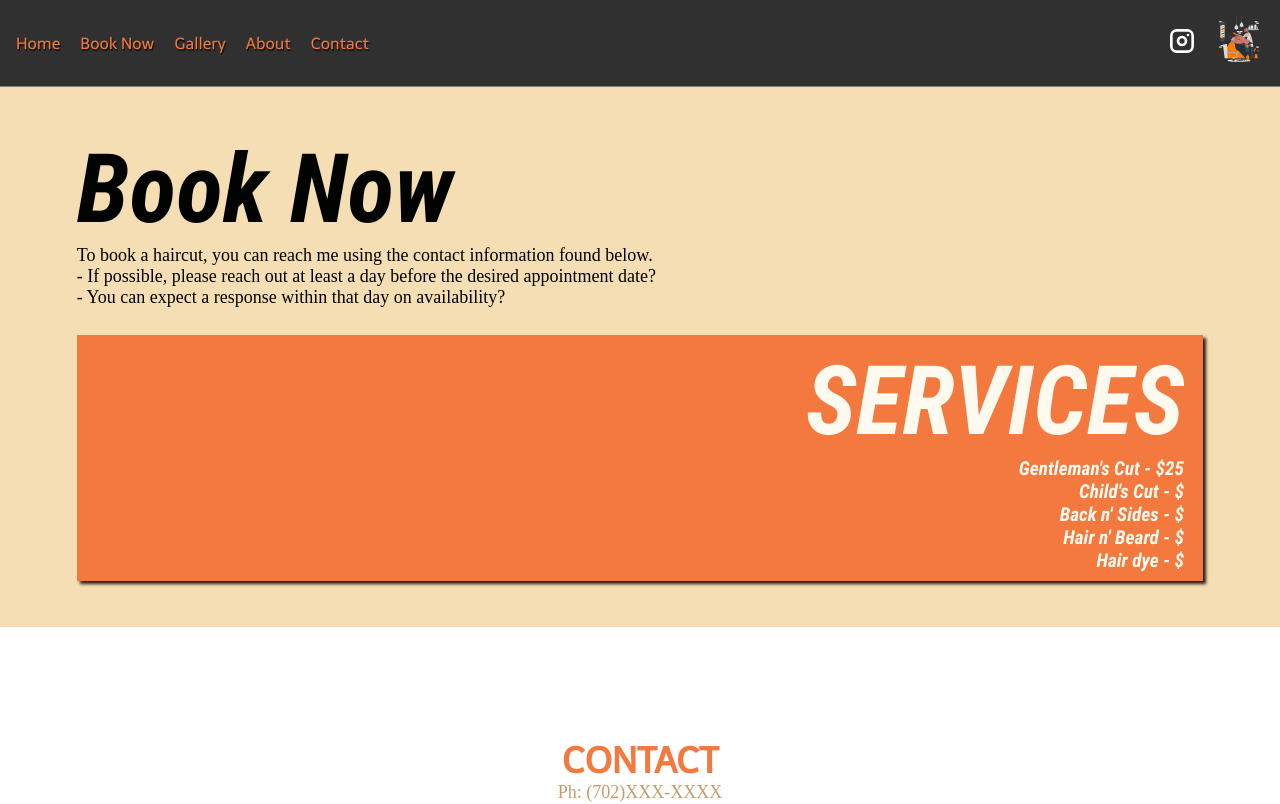
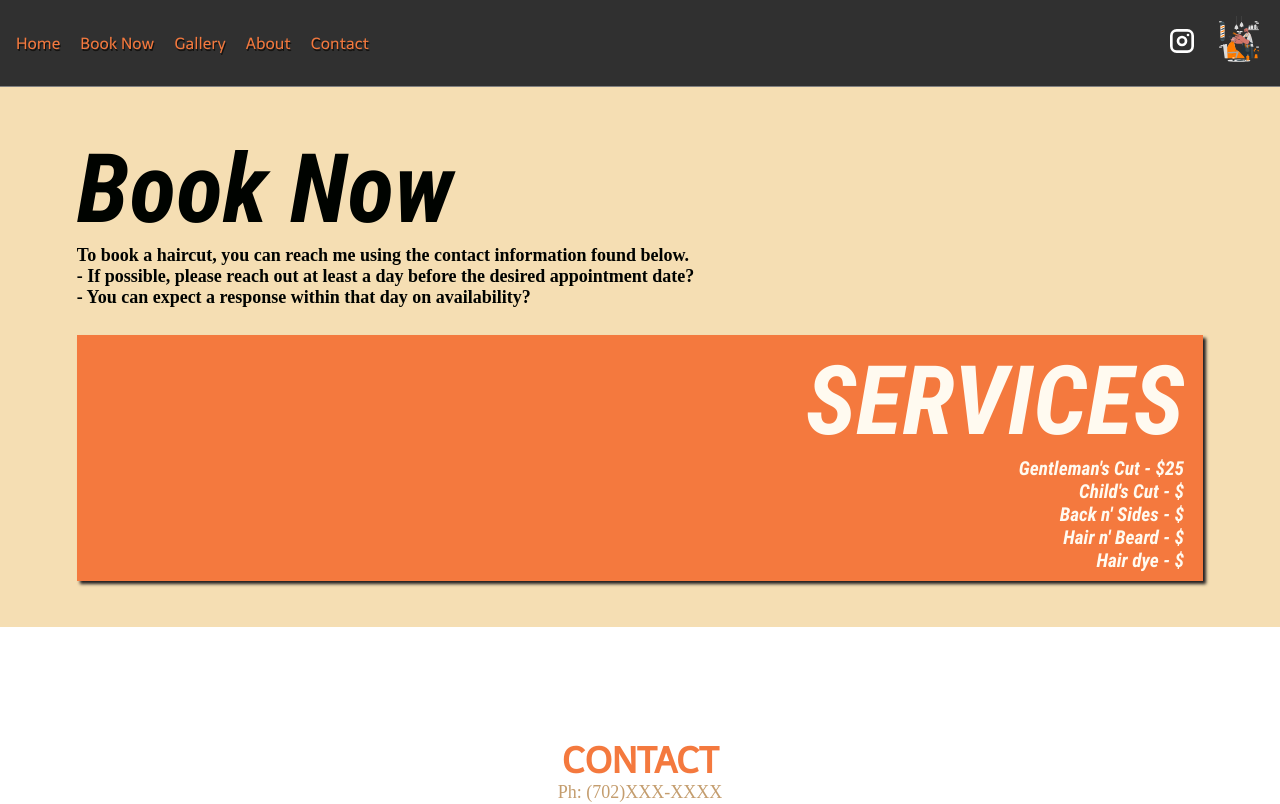
Before and after one commit to avilldaniel/barbershop-ariel, a Next.js app: page /book in a window 1280 px wide. Shown: the top 804 px of the page. Built offline with nearby package versions, Linux system fonts and the light colour scheme; a web font is replaced by a local one.

Commit message:
refactor: images above the fold to have priority, minor CSS updates

```diff
--- a/src/pages/about.tsx
+++ b/src/pages/about.tsx
@@ -11,6 +11,7 @@ const About = () => {
           height={1009}
           width={758}
           // layout="intrinsic"
+          priority
         />
         <p className={sx.text}>
           Ariel was born and raised... His journey as a barber began 201x..
--- a/src/pages/index.tsx
+++ b/src/pages/index.tsx
@@ -18,6 +18,7 @@ const Home: NextPage = () => {
             alt="Home page image 1"
             height={1009}
             width={672}
+            priority
           />
         </div>
         <p className={sx["home-book"]}>
@@ -43,7 +44,7 @@ const Home: NextPage = () => {
         <div className={sx["img-wrapper"]}>
           <Image
             src="https://d1i3aib8o7oh3l.cloudfront.net/temp-placeholder/home2.jpg"
-            alt="Home page image 1"
+            alt="Home page image 2"
             height={1009}
             width={672}
           />
--- a/src/styles/Book.module.css
+++ b/src/styles/Book.module.css
@@ -26,7 +26,9 @@
   height: 100%;
 }
 
-.book-now {}
+.book-now p {
+  font-weight: bold;
+}
 
 .book-serv {
   /* border: 1px dashed olivedrab; */
```
